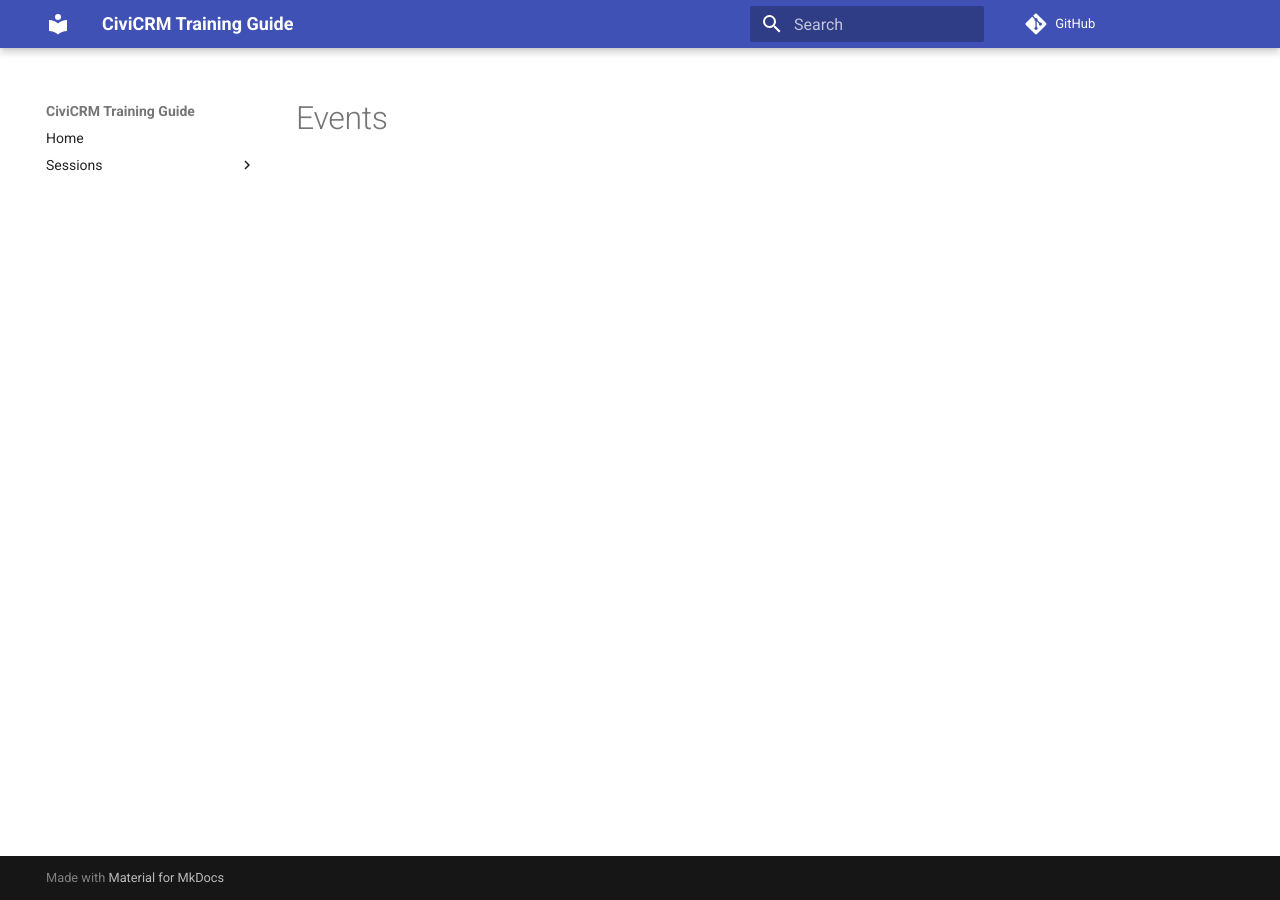
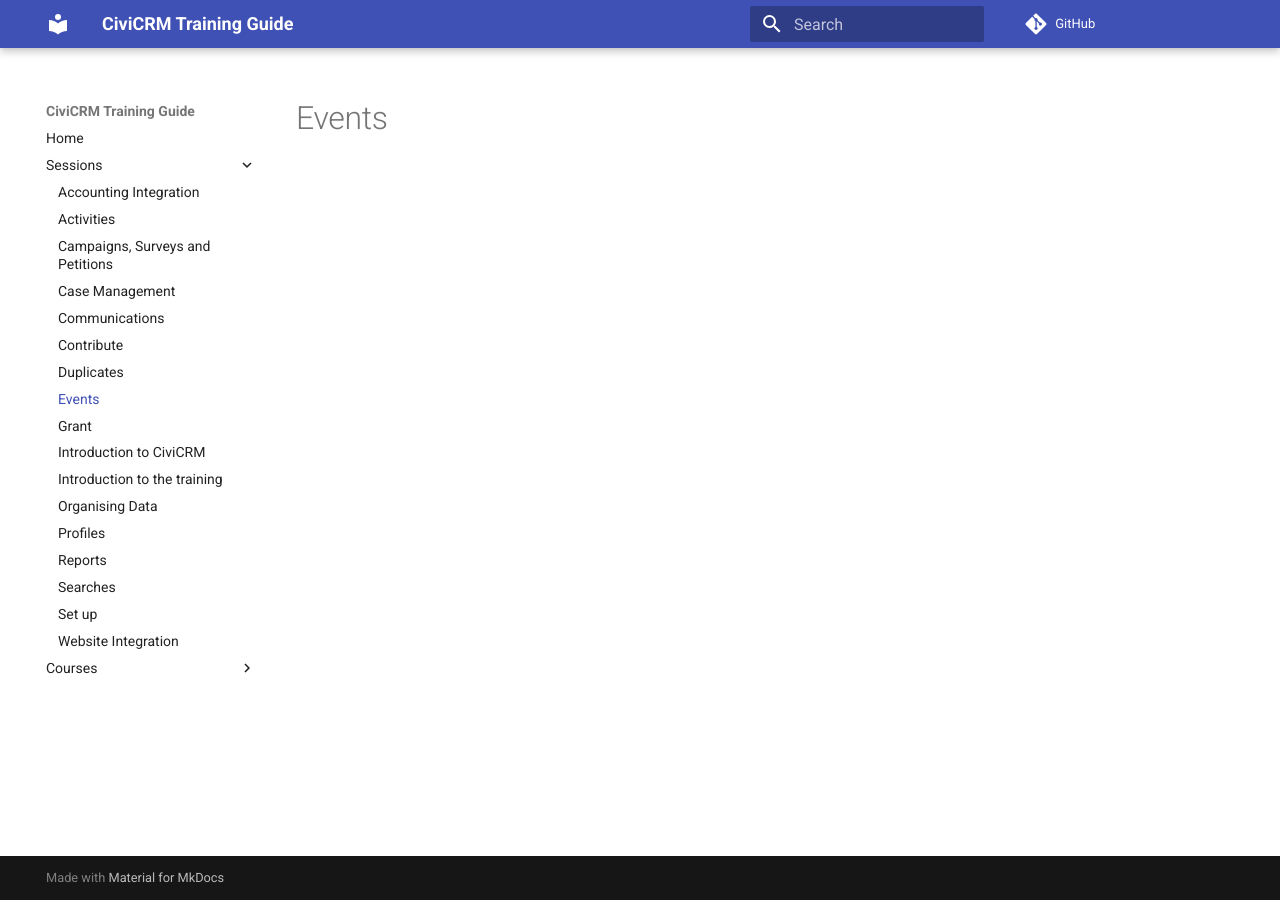
Before and after one commit to civicrm/civicrm-training-guide, an MkDocs documentation site: the page built from docs/sessions/events.md, in a window 1280 px wide. Built offline with MkDocs 1.6.1 and Material for MkDocs 9.7.7, drawn with Linux system fonts in a browser that asks for light colours; comment, search, counter and statistics services are not loaded; old or Windows-style settings are respelled for this version of MkDocs; part of the change alters nothing that is shown.

Commit message:
Update mkdocs.yml

```diff
--- a/mkdocs.yml
+++ b/mkdocs.yml
@@ -24,12 +24,21 @@ pages:
     - 'Accounting Integration': 'sessions/accounting-integration.md'
     - 'Activities': 'sessions/activities.md'
     - 'Campaigns, Surveys and Petitions': 'sessions/campaigns-surveys-and-petitions.md'
-    - 'Accounting Integration': 'sessions/accounting-integration.md'
-    - 'Accounting Integration': 'sessions/accounting-integration.md'
-    - 'Accounting Integration': 'sessions/accounting-integration.md'
-    - 'Accounting Integration': 'sessions/accounting-integration.md'
-    - 'Accounting Integration': 'sessions/accounting-integration.md'
-    - 'Accounting Integration': 'sessions/accounting-integration.md'
-    - 'Accounting Integration': 'sessions/accounting-integration.md'
-    - 'Accounting Integration': 'sessions/accounting-integration.md'
-    - 'Accounting Integration': 'sessions/accounting-integration.md'
+    - 'Case Management': 'sessions/case-management.md'
+    - 'Communications': 'sessions/communications.md'
+    - 'Contribute': 'sessions/contribute.md'
+    - 'Duplicates': 'sessions/duplicates.md'
+    - 'Events': 'sessions/events.md'
+    - 'Grant': 'sessions/grant.md'
+    - 'Introduction to CiviCRM': 'sessions/introduction-civicrm.md'
+    - 'Introduction to the training': 'sessions/introduction-training.md'
+    - 'Organising Data': 'sessions/organising-data.md'
+    - 'Profiles': 'sessions/profiles.md'
+    - 'Reports': 'sessions/reports.md'
+    - 'Searches': 'sessions/searches.md'
+    - 'Set up': 'sessions/set-up.md'
+    - 'Website Integration': 'sessions/website-integration.md'
+- Courses:
+    - 'Learn how to administer CiviCRM software in 1 day': 'sessions/admin-1-day.md'
+    - 'Learn how to administer CiviCRM software in 2 days': 'sessions/admin-2-days.md'
+    - 'CiviCRM for Fundraisers in 1 day': 'fundraising-1-day.md'
```
